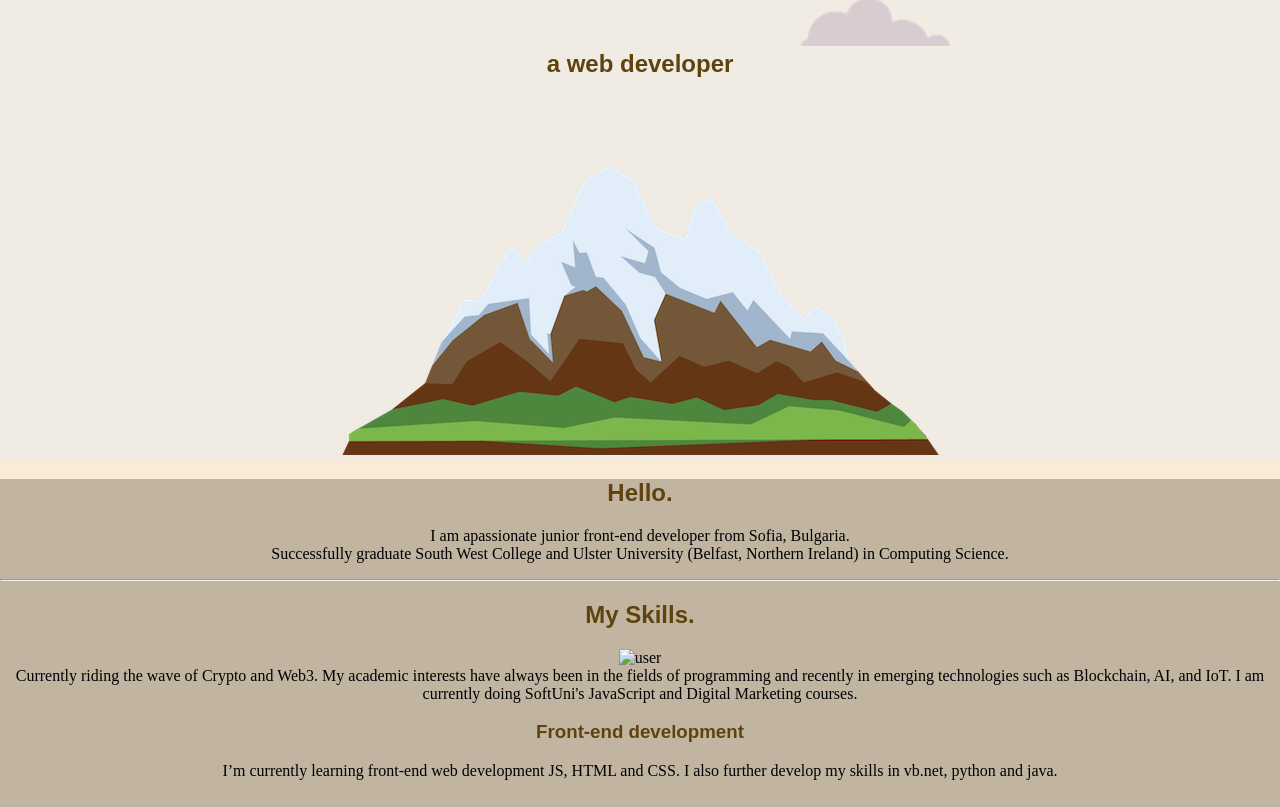
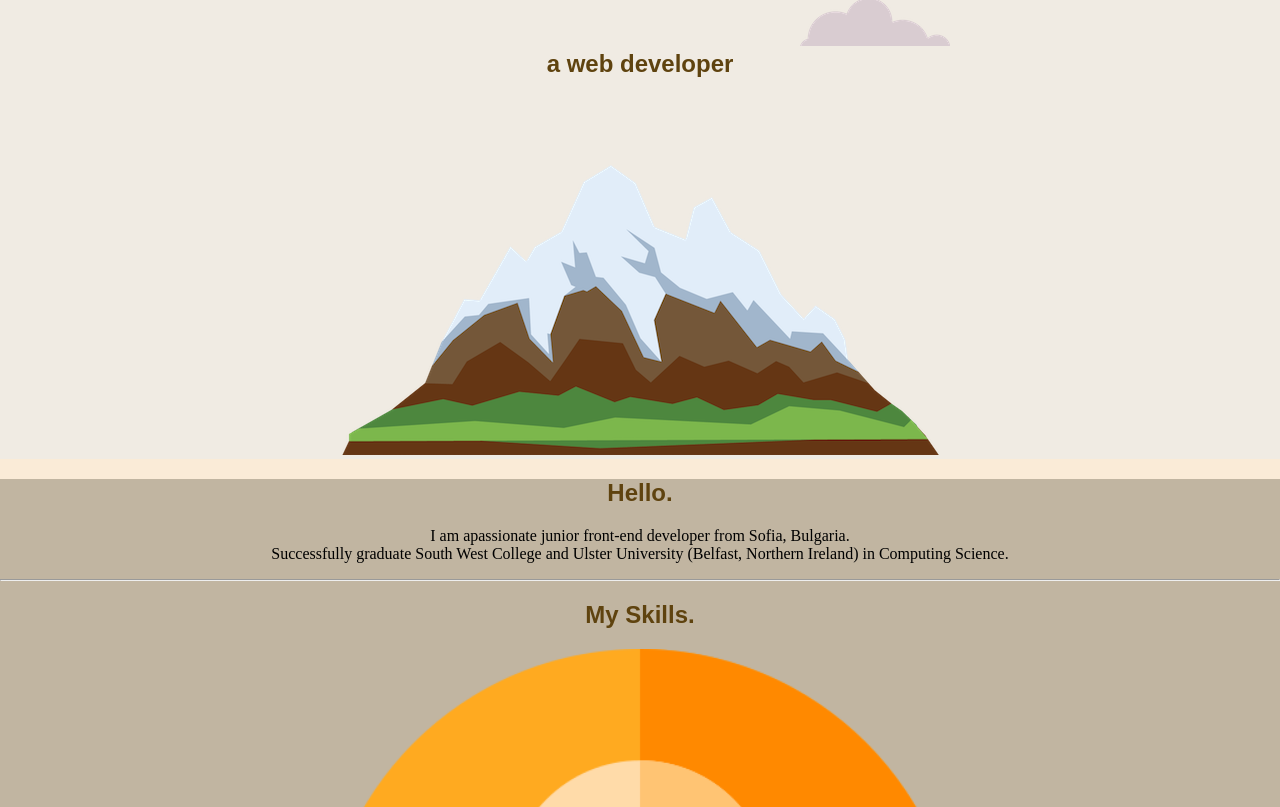
Before and after one commit to ValentinAr7/JS-BackEnd-Exercises, a plain HTML site: page CSS - My site/index.html in a window 1280 px wide. Shown: the part 142-949 px from the top of the page. Drawn offline with Linux system fonts and the light colour scheme.

Commit message:
user image

```diff
--- a/CSS - My site/style.css
+++ b/CSS - My site/style.css
@@ -51,3 +51,7 @@ h2{
     font-family: 'Montserrat', sans-serif;
     color: #5f430f;
 }
+
+.user{
+    width: 50%;
+}
```
Also changed, not shown: CSS - My site/images/user.png (added).
